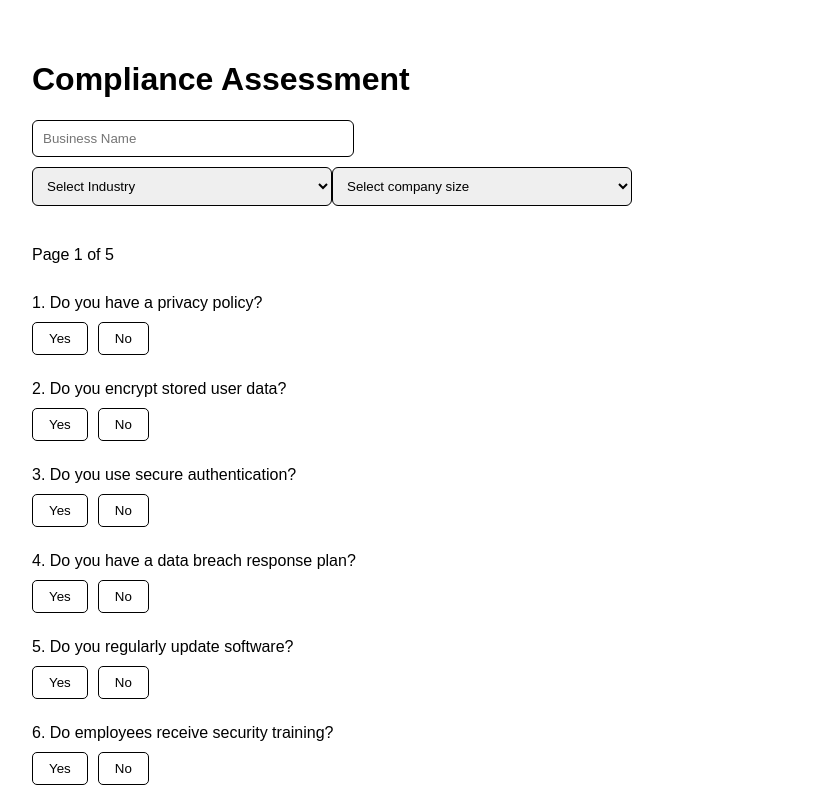
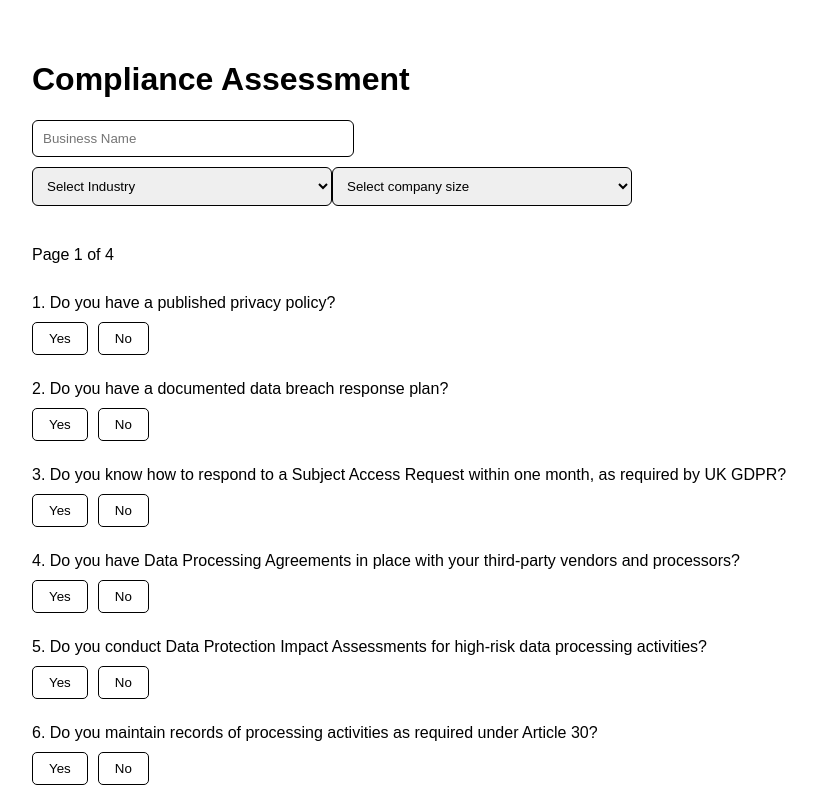
Before and after one commit to abdisamad9009-dot/complypilot-frontend, a Next.js app: page /assessment in a window 1280 px wide. Shown: the top 800 px of the page, without its empty margins (8-825 px from the left). Built offline with nearby package versions, Linux system fonts and the light colour scheme.

Commit message:
Update page.tsx

```diff
--- a/app/assessment/page.tsx
+++ b/app/assessment/page.tsx
@@ -1,58 +1,60 @@
 "use client"
 import { useState } from "react"
 
+type Question = {
+  text: string
+  category: "gdpr" | "auth" | "security"
+}
+
+const CATEGORY_WEIGHT: Record<string, number> = {
+  gdpr: 3,
+  auth: 2,
+  security: 1,
+}
+
 export default function AssessmentPage() {
-  const questions = [
-    "Do you have a privacy policy?",
-    "Do you encrypt stored user data?",
-    "Do you use secure authentication?",
-    "Do you have a data breach response plan?",
-    "Do you regularly update software?",
-    "Do employees receive security training?",
-    "Do you monitor unauthorized access attempts?",
-    "Do you restrict admin access?",
-    "Do you back up company data?",
-    "Do you test backups regularly?",
-    "Do you use multi-factor authentication?",
-    "Do you log security events?",
-    "Do you perform vulnerability scans?",
-    "Do you have firewall protection?",
-    "Do you enforce strong passwords?",
-    "Do you manage user access permissions?",
-    "Do you delete unused accounts?",
-    "Do you secure API endpoints?",
-    "Do you protect customer payment data?",
-    "Do you use HTTPS everywhere?",
-    "Do you review third‑party vendors?",
-    "Do you have incident reporting procedures?",
-    "Do you document security policies?",
-    "Do you restrict database access?",
-    "Do you use endpoint protection?",
-    "Do you monitor network traffic?",
-    "Do you run penetration tests?",
-    "Do you secure cloud infrastructure?",
-    "Do you rotate encryption keys?",
-    "Do you track security incidents?",
-    "Do you review security logs?",
-    "Do you enforce device security?",
-    "Do you use antivirus protection?",
-    "Do you audit system access?",
-    "Do you secure employee devices?",
-    "Do you encrypt backups?",
-    "Do you protect against phishing?",
-    "Do you maintain a risk register?",
-    "Do you have a disaster recovery plan?",
-    "Do you monitor cloud logs?",
-    "Do you review compliance regularly?",
-    "Do you conduct internal audits?",
-    "Do you maintain security documentation?",
-    "Do you review access privileges?",
-    "Do you monitor privileged users?",
-    "Do you secure development environments?",
-    "Do you separate production environments?",
-    "Do you review security alerts?",
-    "Do you perform regular risk assessments?",
-    "Do you continuously improve security controls?"
+  const questions: Question[] = [
+    // GDPR — legally required obligations, weighted highest
+    { text: "Do you have a published privacy policy?", category: "gdpr" },
+    { text: "Do you have a documented data breach response plan?", category: "gdpr" },
+    { text: "Do you know how to respond to a Subject Access Request within one month, as required by UK GDPR?", category: "gdpr" },
+    { text: "Do you have Data Processing Agreements in place with your third-party vendors and processors?", category: "gdpr" },
+    { text: "Do you conduct Data Protection Impact Assessments for high-risk data processing activities?", category: "gdpr" },
+    { text: "Do you maintain records of processing activities as required under Article 30?", category: "gdpr" },
+    { text: "Do you have a documented lawful basis for each type of personal data you process?", category: "gdpr" },
+    { text: "Do you have a process for handling personal data transfers outside the UK or EEA?", category: "gdpr" },
+    { text: "Do you use cookie consent management on your website?", category: "gdpr" },
+    { text: "Have you appointed a Data Protection Officer or nominated a privacy lead, if required for your business?", category: "gdpr" },
+
+    // Authentication & access — weighted medium
+    { text: "Do you use multi-factor authentication for company systems?", category: "auth" },
+    { text: "Do you enforce strong password requirements?", category: "auth" },
+    { text: "Do you follow the principle of least privilege for system access?", category: "auth" },
+    { text: "Do you have a formal process for removing access when someone leaves the company?", category: "auth" },
+    { text: "Do you monitor and log privileged user activity?", category: "auth" },
+    { text: "Do you restrict administrative access to only those who need it?", category: "auth" },
+    { text: "Do you conduct periodic access reviews?", category: "auth" },
+    { text: "Do you disable or delete unused and inactive accounts?", category: "auth" },
+
+    // Security controls — weighted standard
+    { text: "Do you encrypt sensitive data at rest?", category: "security" },
+    { text: "Do you use HTTPS across your website and services?", category: "security" },
+    { text: "Do you encrypt backups?", category: "security" },
+    { text: "Do you rotate encryption keys periodically?", category: "security" },
+    { text: "Do you apply software and security updates on a regular schedule?", category: "security" },
+    { text: "Do you have a documented patch management process?", category: "security" },
+    { text: "Do you use firewall protection for your network?", category: "security" },
+    { text: "Do you use antivirus or endpoint protection on company devices?", category: "security" },
+    { text: "Do you run vulnerability scans on your systems?", category: "security" },
+    { text: "Do you conduct penetration testing at least annually?", category: "security" },
+    { text: "Do you provide security awareness training to employees, including phishing awareness?", category: "security" },
+    { text: "Do you back up company data regularly?", category: "security" },
+    { text: "Do you test backup restoration regularly?", category: "security" },
+    { text: "Do you have a disaster recovery plan?", category: "security" },
+    { text: "Do you secure API endpoints with authentication and rate limiting?", category: "security" },
+    { text: "Do you separate development, testing, and production environments?", category: "security" },
+    { text: "Do you monitor for unauthorized access attempts?", category: "security" },
+    { text: "Do you maintain a risk register to track identified risks?", category: "security" },
   ]
 
   const [page, setPage] = useState(0)
@@ -62,7 +64,8 @@ export default function AssessmentPage() {
   const [industry, setIndustry] = useState("")
   const [employees, setEmployees] = useState("")
 
-  const questionsPerPage = 10
+  const questionsPerPage = 9
+  const totalPages = Math.ceil(questions.length / questionsPerPage)
   const start = page * questionsPerPage
   const currentQuestions = questions.slice(start, start + questionsPerPage)
 
@@ -74,43 +77,38 @@ export default function AssessmentPage() {
   }
 
   function nextPage() {
-    if (page < 4) {
+    const unanswered = currentQuestions.some((_, i) => !answers[start + i])
+    if (unanswered) {
+      alert("Please answer every question on this page before continuing.")
+      return
+    }
+
+    if (page < totalPages - 1) {
       setPage(page + 1)
       window.scrollTo(0, 0)
     } else {
-      let gdpr: any[] = []
-      let auth: any[] = []
-      let security: any[] = []
+      const gdpr: string[] = []
+      const auth: string[] = []
+      const security: string[] = []
 
-      Object.entries(answers).forEach(([index, value]) => {
-        if (value === "no") {
-          const i = Number(index)
+      let earnedWeight = 0
+      let totalWeight = 0
 
-          if ([0, 3, 20, 48].includes(i)) {
-            gdpr.push(questions[i])
-          }
+      questions.forEach((q, i) => {
+        const weight = CATEGORY_WEIGHT[q.category]
+        totalWeight += weight
 
-          if ([2, 7, 10, 14, 15, 16, 43, 44].includes(i)) {
-            auth.push(questions[i])
-          }
-
-          if (
-            [
-              1, 4, 5, 6, 8, 9, 11, 12, 13, 17, 18, 19,
-              21, 22, 23, 24, 25, 26, 27, 28, 29, 30,
-              31, 32, 33, 34, 35, 36, 37, 38, 39, 40, 41, 42,
-              45, 46, 47, 49
-            ].includes(i)
-          ) {
-            security.push(questions[i])
-          }
+        const answer = answers[i]
+        if (answer === "yes") {
+          earnedWeight += weight
+        } else if (answer === "no") {
+          if (q.category === "gdpr") gdpr.push(q.text)
+          if (q.category === "auth") auth.push(q.text)
+          if (q.category === "security") security.push(q.text)
         }
       })
 
-      const yesCount =
-        Object.values(answers).filter(a => a === "yes").length
-
-      const score = Math.round((yesCount / 50) * 100)
+      const score = Math.round((earnedWeight / totalWeight) * 100)
 
       localStorage.setItem("complianceScore", String(score))
       localStorage.setItem("gdprIssues", JSON.stringify(gdpr))
@@ -195,7 +193,7 @@ export default function AssessmentPage() {
         </div>
       )}
 
-      <p>Page {page + 1} of 5</p>
+      <p>Page {page + 1} of {totalPages}</p>
 
       <div style={{ marginTop: "30px" }}>
         {currentQuestions.map((q, i) => {
@@ -205,7 +203,7 @@ export default function AssessmentPage() {
           return (
             <div key={i} style={{ marginBottom: "25px" }}>
               <p style={{ marginBottom: "10px" }}>
-                {index + 1}. {q}
+                {index + 1}. {q.text}
               </p>
 
               <button
@@ -254,7 +252,7 @@ export default function AssessmentPage() {
           fontSize: "16px"
         }}
       >
-        {page === 4 ? "Finish Assessment" : "Next Page"}
+        {page === totalPages - 1 ? "Finish Assessment" : "Next Page"}
       </button>
     </div>
   )
```
